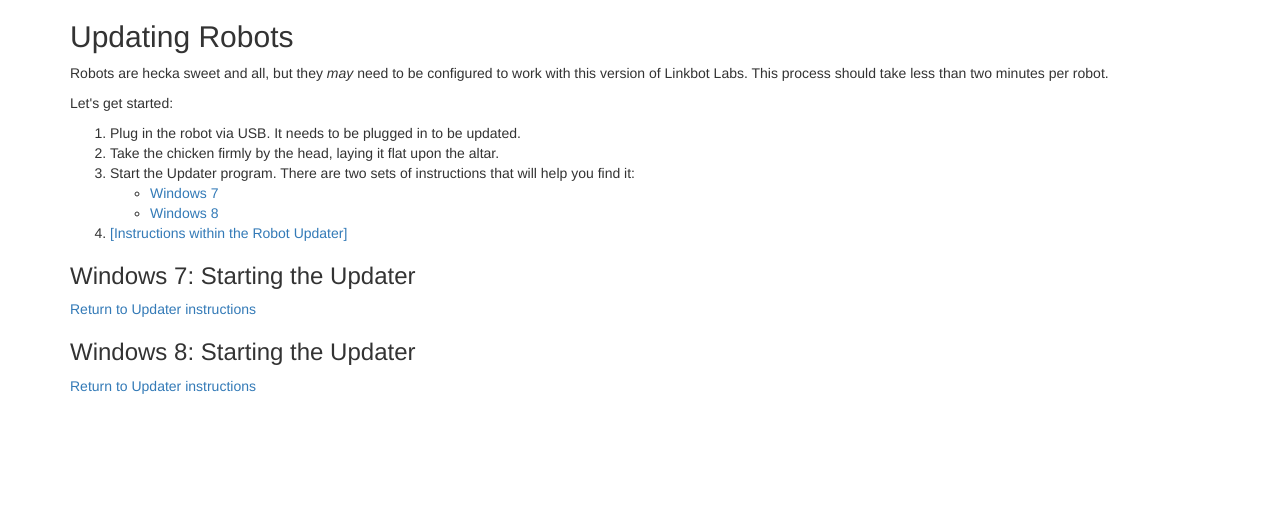
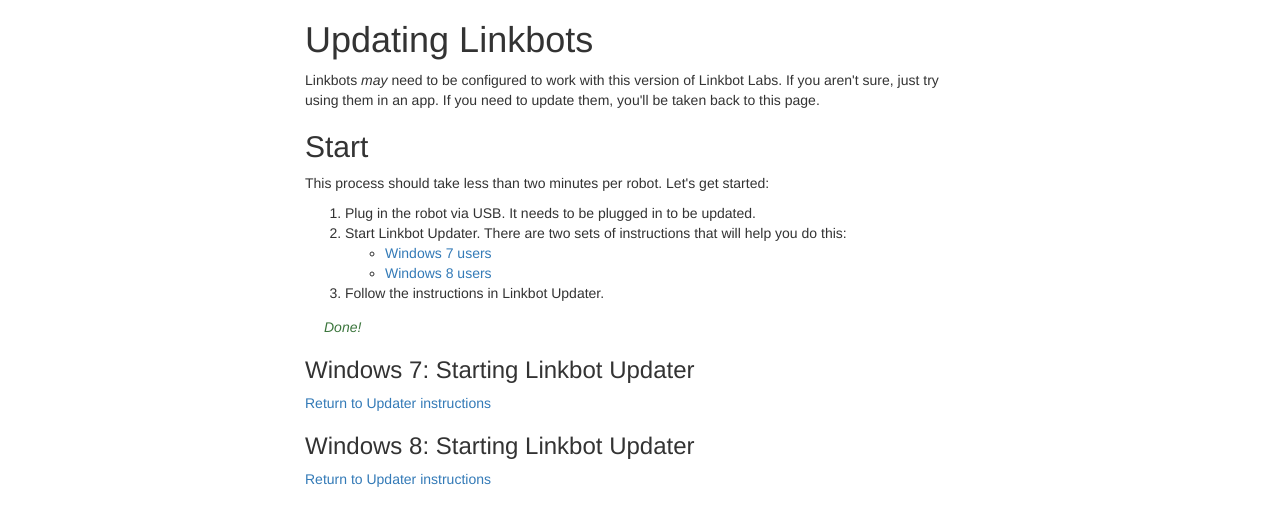
Before and after one commit to BaroboRobotics/GettingStartedApp, a website: page index.html in a window 1280 px wide. Drawn offline with nearby package versions, Linux system fonts and the light colour scheme; some packages are replaced by stand-ins of ours; a script that the page names is missing.

Commit message:
More edits

```diff
--- /dev/null
+++ b/index.css
@@ -0,0 +1,9 @@
+.li-aside {
+  margin: 1em -1.5em;
+  list-style: none;
+  font-style: italic;
+}
+
+body > .container {
+  max-width: 50em;
+}
--- a/index.html
+++ b/index.html
@@ -1,10 +1,11 @@
 <!doctype html>
-<html>
+<html lang=en>
 <head>
-  <title>Welcome to Linkbot Labs</title>
+  <title>Linkbot Update Instructions</title>
   <meta http-equiv="Content-Type" content="text/html; charset=utf-8">
   <link rel="stylesheet"
         href="components/bootstrap/dist/css/bootstrap.min.css">
+  <link rel="stylesheet" href="index.css">
   <script src="components/jquery/dist/jquery.min.js"></script>
   <script src="components/bootstrap/dist/js/bootstrap.min.js"></script>
   <script src="components/bootbox/bootbox.js"></script>
@@ -15,43 +16,51 @@
   <section><a id="welcome"></a>
   </section>
   <section><a id="robot-update"></a>
-    <h2>Updating Robots</h2>
+    <h1>Updating Linkbots</h1>
     <p>
-      Robots are hecka sweet and all, but they <em>may</em> need to be
-      configured to work with this version of Linkbot Labs. This process
-      should take less than two minutes per robot.
-    <p> Let's get started:
+      Linkbots <em>may</em> need to be configured to work with this version
+      of Linkbot Labs. If you aren't sure, just try using them in an app.
+      If you need to update them, you'll be taken back to this page.
+
+    <h2>Start</h2>
+    <p>This process should take less than two minutes per
+    robot. Let's get started:
     <ol>
       <li>
         Plug in the robot via USB. It needs to be plugged in to be updated.
       </li>
       <li>
-        Take the chicken firmly by the head, laying it flat upon the altar.
-      </li>
-      <li>
-        Start the Updater program. There are two sets of instructions that
-        will help you find it:
+        Start Linkbot Updater. There are two sets of instructions that will
+        help you do this:
         <ul>
           <li>
-            <a href="#windows7">Windows 7</a>
+            <a href="#windows7">Windows 7 users</a>
           </li>
           <li>
-            <a href="#windows8">Windows 8</a>
+            <a href="#windows8">Windows 8 users</a>
           </li>
         </ul>
       </li>
-      <li><a id="updater-instructions"><a/>
-        [Instructions within the Robot Updater]
+      <li>
+        Follow the instructions in Linkbot Updater.
       </li>
+      <div class="li-aside">
+        <span class="text-success">Done!</span>
+      </div>
     </ol>
+
   </section>
-  <section><a id="windows7"></a>
-    <h3>Windows 7: Starting the Updater</h3>
+  <section>
+    <a id="windows7">
+    </a>
+    <h3>Windows 7: Starting Linkbot Updater</h3>
     <a href="#updater-Instructions">Return to Updater instructions</a>
   </section>
-  <section><a id="windows8"></a>
-    <h3>Windows 8: Starting the Updater</h3>
-    <a href="#updater-Instructions">Return to Updater instructions</a>
+  <section>
+   <a id="windows8">
+   </a>
+   <h3>Windows 8: Starting Linkbot Updater</h3>
+   <a href="#updater-Instructions">Return to Updater instructions</a>
   </section>
 </div>
 </body>
--- a/index.js
+++ b/index.js
@@ -15,7 +15,23 @@
 
 var badRobot = qs["badRobot"];
 if (typeof badRobot !== "undefined") {
-  bootbox.alert("Yep, bad robots ahead. You best check on " + badRobot + '.');
+  var message =
+    "It looks like you connected a robot that needs updating. It has the"
+    + " ID <b>" + badRobot.toUpperCase() + "</b> printed on its face, above"
+    + " the 'A' and 'B' buttons. <b>IMG HERE</b>."
+    + " <p>Follow the instructions here to get the little guy ready for"
+    + " action. Don't forget to plug it in with a USB cable!";
+
+  bootbox.dialog({
+    title: "<h3 class='text-warning'>Howdy!</h3>",
+    message: message,
+    buttons: {
+      "OK": {
+        className: "btn-primary",
+      },
+    },
+    onEscape: function () {}, /* Allow escape key */
+  });
 }
 
 });
```
